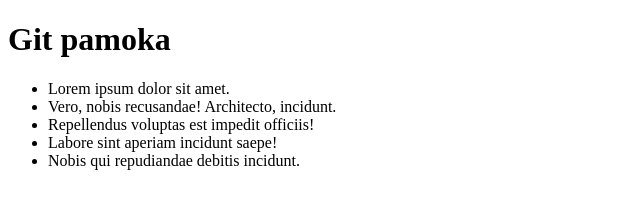
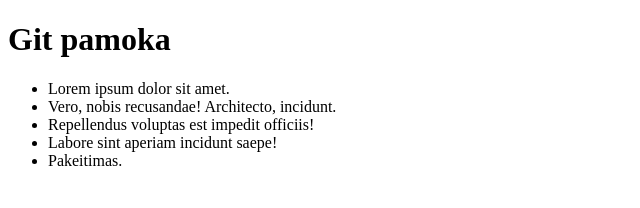
Before and after one commit to javapagrindai/cuddly-goggles, a plain HTML site: page index.html in a window 1280 px wide. Shown: the whole page, without its empty margins (0-640 px from the left). Drawn offline with Linux system fonts and the light colour scheme.

Commit message:
pakeitimas

```diff
--- a/index.html
+++ b/index.html
@@ -12,7 +12,7 @@
         <li>Vero, nobis recusandae! Architecto, incidunt.</li>
         <li>Repellendus voluptas est impedit officiis!</li>
         <li>Labore sint aperiam incidunt saepe!</li>
-        <li>Nobis qui repudiandae debitis incidunt.</li>
+        <li>Pakeitimas.</li>
     </ul>
 
 </body>
```
Also changed, not shown: 1 other file.
